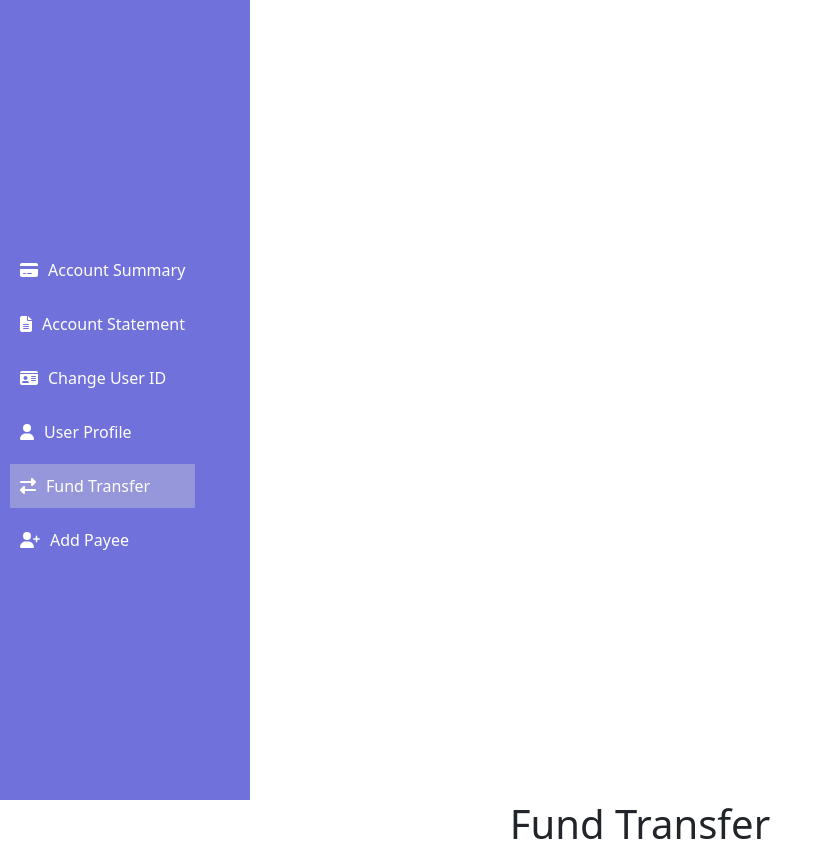
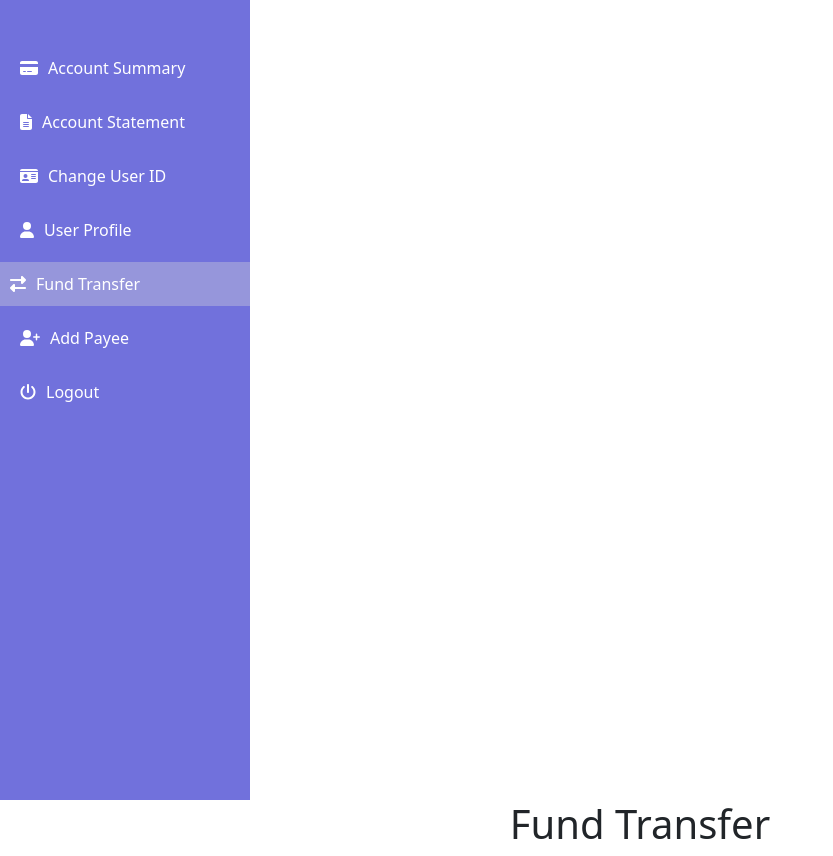
Before and after one commit to nishant14763/Online_Banking_System, a React (Create React App) app in the folder frontend/: page /profile/transfer in a window 1280 px wide. Shown: the whole page, without its empty margins (0-833 px from the left). Built offline with nearby package versions, Linux system fonts and the light colour scheme.

Commit message:
slight css improvements

```diff
--- a/frontend/src/components/user/SideNavbar.css
+++ b/frontend/src/components/user/SideNavbar.css
@@ -11,6 +11,7 @@
     padding: 0;
     vertical-align: top;
     text-align: center;
+    margin-top: -350px;
   }
 
   li {
@@ -27,8 +28,14 @@
 
   a.active {
     background-color: rgb(150, 150, 219);
+    margin-left: -10px;
+    width: 250px;
   }
 
   svg {
     margin-right: 10px;
   }
+
+  .log {
+    padding-top: 0px;
+  }
--- a/frontend/src/components/user/SideNavbar.js
+++ b/frontend/src/components/user/SideNavbar.js
@@ -1,7 +1,7 @@
 import React from 'react';
 import { NavLink } from 'react-router-dom';
 import { FontAwesomeIcon } from '@fortawesome/react-fontawesome';
-import { faCreditCard, faFileAlt, faIdCard, faUser, faExchangeAlt, faUserPlus } from '@fortawesome/free-solid-svg-icons';
+import { faCreditCard, faFileAlt, faIdCard, faUser, faExchangeAlt, faUserPlus, faPowerOff } from '@fortawesome/free-solid-svg-icons';
 import './SideNavbar.css'; // Add your styling here
 
 const SideNavbar = () => {
@@ -44,6 +44,12 @@ const SideNavbar = () => {
             Add Payee
           </NavLink>
         </li>
+        <li class='log'>
+          <NavLink to="/login" activeClassName="active">
+            <FontAwesomeIcon icon={faPowerOff} />
+            Logout
+          </NavLink>
+        </li>
       </ul>
     </nav>
   );
```
